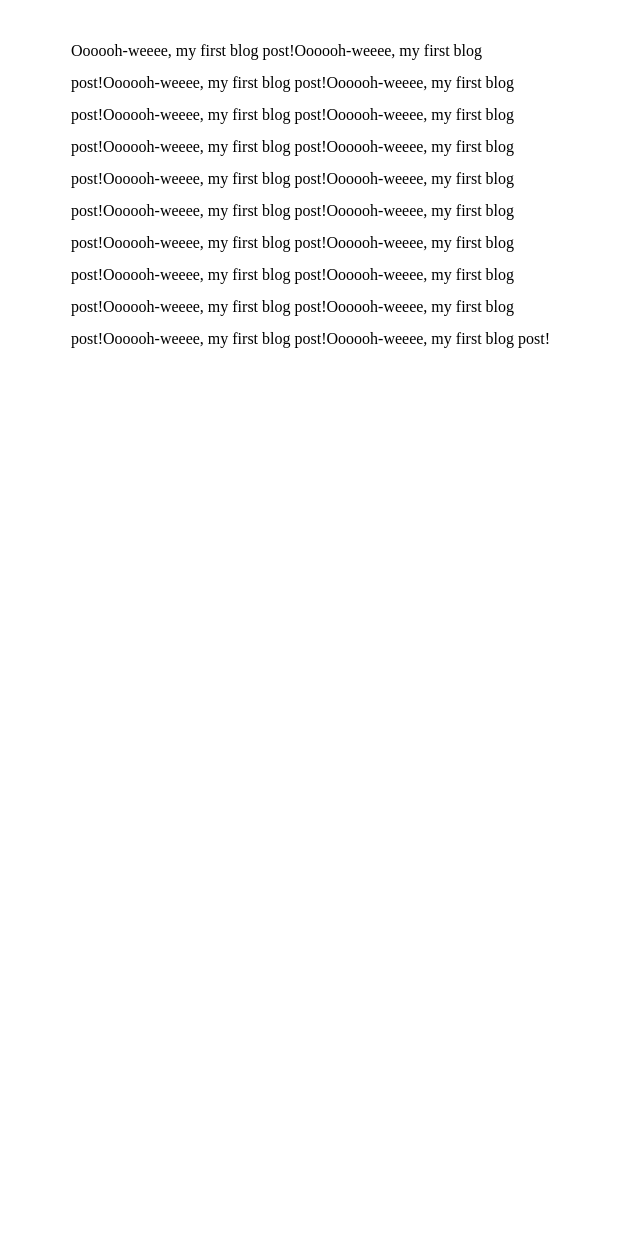
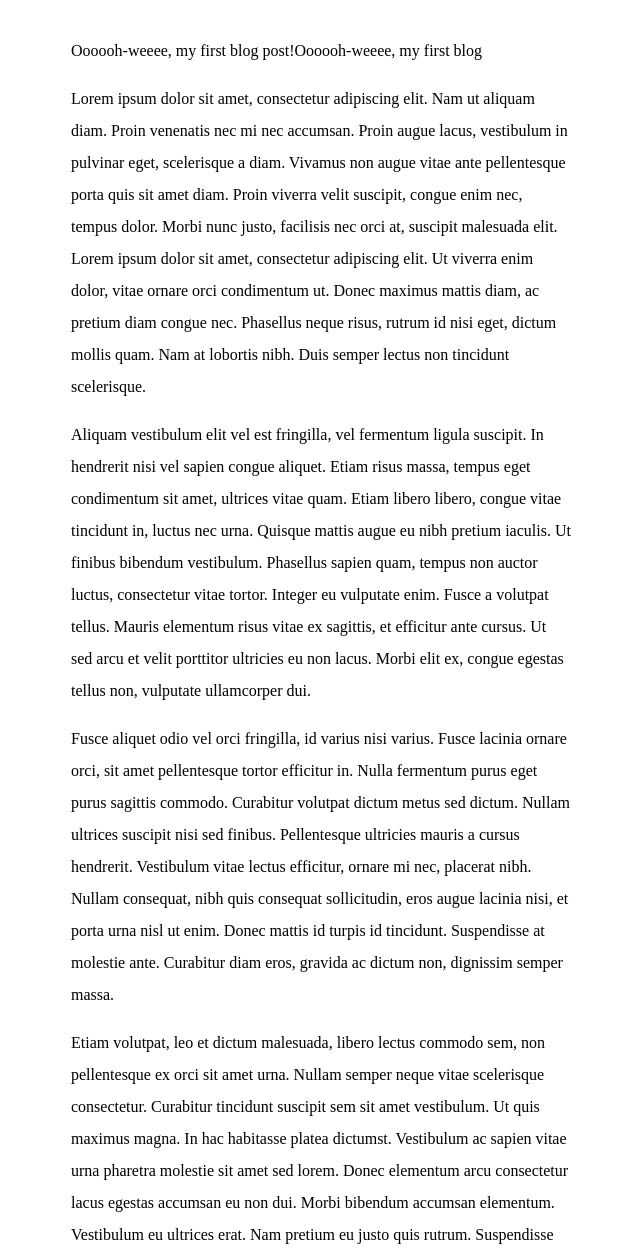
Before and after one commit to ZachJHall/personal-website-v6, a Gatsby site: page /first/ in a window 1280 px wide. Shown: the part 139-1397 px from the top of the page, without its empty margins (319-959 px from the left). Before the commit the page ends 800 px from the top, so only its background shows below. Built offline with nearby package versions, Linux system fonts and the light colour scheme; Gatsby itself is replaced by a stand-in of ours.

Commit message:
Added fake test to first post

```diff
--- a/src/media/first.md
+++ b/src/media/first.md
@@ -2,4 +2,14 @@
 date: 2017-07-12T17:12:33.962Z
 title: "My First Gatsby Post"
 ---
-Oooooh-weeee, my first blog post!Oooooh-weeee, my first blog post!Oooooh-weeee, my first blog post!Oooooh-weeee, my first blog post!Oooooh-weeee, my first blog post!Oooooh-weeee, my first blog post!Oooooh-weeee, my first blog post!Oooooh-weeee, my first blog post!Oooooh-weeee, my first blog post!Oooooh-weeee, my first blog post!Oooooh-weeee, my first blog post!Oooooh-weeee, my first blog post!Oooooh-weeee, my first blog post!Oooooh-weeee, my first blog post!Oooooh-weeee, my first blog post!Oooooh-weeee, my first blog post!Oooooh-weeee, my first blog post!Oooooh-weeee, my first blog post!Oooooh-weeee, my first blog post!Oooooh-weeee, my first blog post!
+Oooooh-weeee, my first blog post!Oooooh-weeee, my first blog
+
+Lorem ipsum dolor sit amet, consectetur adipiscing elit. Nam ut aliquam diam. Proin venenatis nec mi nec accumsan. Proin augue lacus, vestibulum in pulvinar eget, scelerisque a diam. Vivamus non augue vitae ante pellentesque porta quis sit amet diam. Proin viverra velit suscipit, congue enim nec, tempus dolor. Morbi nunc justo, facilisis nec orci at, suscipit malesuada elit. Lorem ipsum dolor sit amet, consectetur adipiscing elit. Ut viverra enim dolor, vitae ornare orci condimentum ut. Donec maximus mattis diam, ac pretium diam congue nec. Phasellus neque risus, rutrum id nisi eget, dictum mollis quam. Nam at lobortis nibh. Duis semper lectus non tincidunt scelerisque.
+
+Aliquam vestibulum elit vel est fringilla, vel fermentum ligula suscipit. In hendrerit nisi vel sapien congue aliquet. Etiam risus massa, tempus eget condimentum sit amet, ultrices vitae quam. Etiam libero libero, congue vitae tincidunt in, luctus nec urna. Quisque mattis augue eu nibh pretium iaculis. Ut finibus bibendum vestibulum. Phasellus sapien quam, tempus non auctor luctus, consectetur vitae tortor. Integer eu vulputate enim. Fusce a volutpat tellus. Mauris elementum risus vitae ex sagittis, et efficitur ante cursus. Ut sed arcu et velit porttitor ultricies eu non lacus. Morbi elit ex, congue egestas tellus non, vulputate ullamcorper dui.
+
+Fusce aliquet odio vel orci fringilla, id varius nisi varius. Fusce lacinia ornare orci, sit amet pellentesque tortor efficitur in. Nulla fermentum purus eget purus sagittis commodo. Curabitur volutpat dictum metus sed dictum. Nullam ultrices suscipit nisi sed finibus. Pellentesque ultricies mauris a cursus hendrerit. Vestibulum vitae lectus efficitur, ornare mi nec, placerat nibh. Nullam consequat, nibh quis consequat sollicitudin, eros augue lacinia nisi, et porta urna nisl ut enim. Donec mattis id turpis id tincidunt. Suspendisse at molestie ante. Curabitur diam eros, gravida ac dictum non, dignissim semper massa.
+
+Etiam volutpat, leo et dictum malesuada, libero lectus commodo sem, non pellentesque ex orci sit amet urna. Nullam semper neque vitae scelerisque consectetur. Curabitur tincidunt suscipit sem sit amet vestibulum. Ut quis maximus magna. In hac habitasse platea dictumst. Vestibulum ac sapien vitae urna pharetra molestie sit amet sed lorem. Donec elementum arcu consectetur lacus egestas accumsan eu non dui. Morbi bibendum accumsan elementum. Vestibulum eu ultrices erat. Nam pretium eu justo quis rutrum. Suspendisse luctus libero ac nulla placerat sodales. Cras bibendum eleifend elementum. Praesent dapibus sit amet orci ut sollicitudin. Suspendisse maximus sapien eu nunc gravida tristique.
+
+Fusce faucibus augue nec urna ornare auctor. Vivamus vel ligula sapien. Ut id blandit purus. Suspendisse lobortis egestas tortor, vitae malesuada urna pharetra at. Praesent malesuada ornare metus, eget condimentum risus tempus quis. Donec elementum non urna ultricies consequat. Interdum et malesuada fames ac ante ipsum primis in faucibus. Suspendisse laoreet tellus blandit imperdiet placerat.
```
